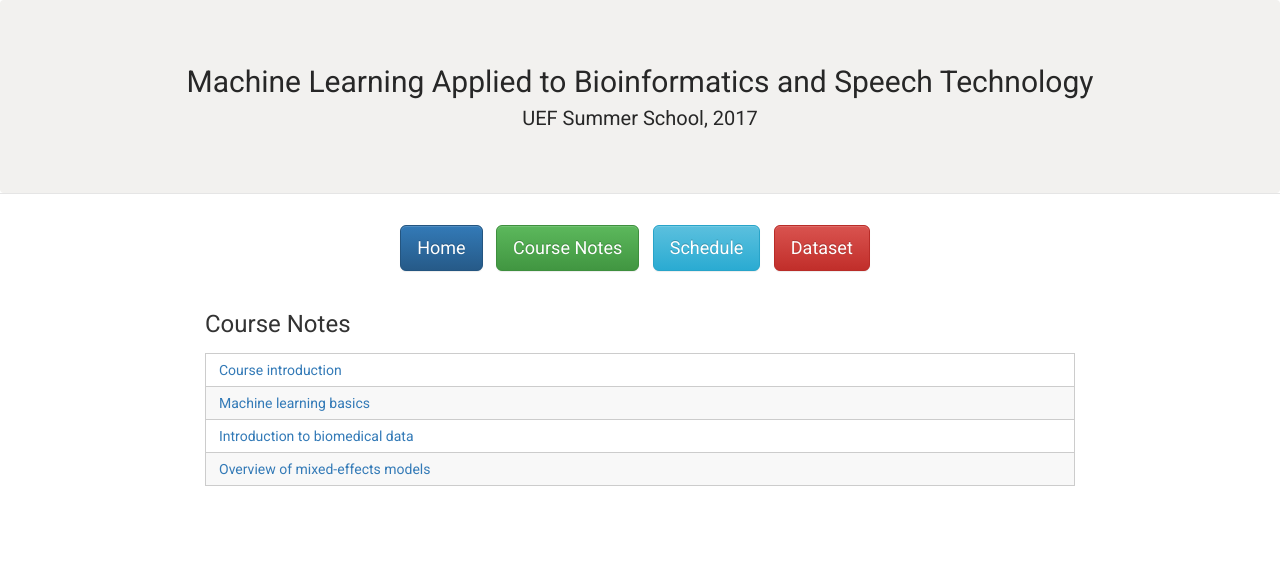
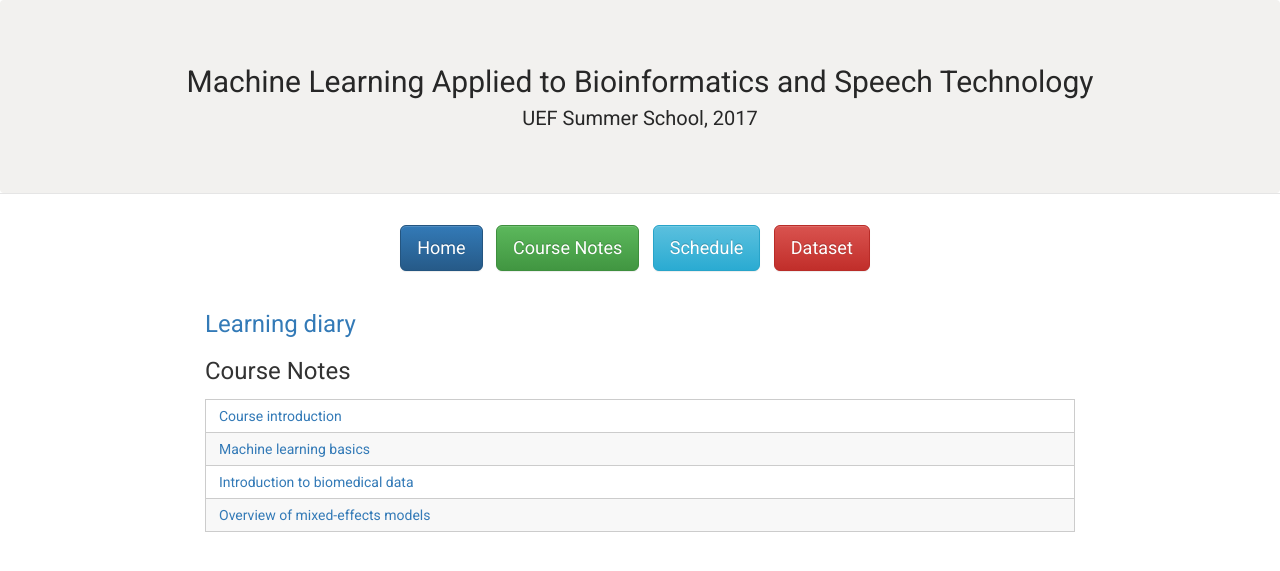
Before and after one commit to abrahamwoubie/Summer_School_RL, a Jekyll site: the page built from 35c163ca47986f8e1f5eec9d54238ad1229a7c92/course-notes.md, in a window 1280 px wide. Shown: the top 571 px of the page. Built offline with Jekyll 4.4.1, drawn with Linux system fonts in a browser that asks for light colours; nearby versions of some CDN libraries.

Commit message:
Added learning diary

```diff
--- a/35c163ca47986f8e1f5eec9d54238ad1229a7c92/course-notes.md
+++ b/35c163ca47986f8e1f5eec9d54238ad1229a7c92/course-notes.md
@@ -4,6 +4,9 @@ title: Course Notes | MLABST'17
 ---
 
 {% include buttons.html %}
+
+### [Learning diary]({{ site.url }}{{ site.baseurl }}/content/learning_diary.pdf)
+
 
 ### Course Notes
 
```
Also changed, not shown: 1 other file.
